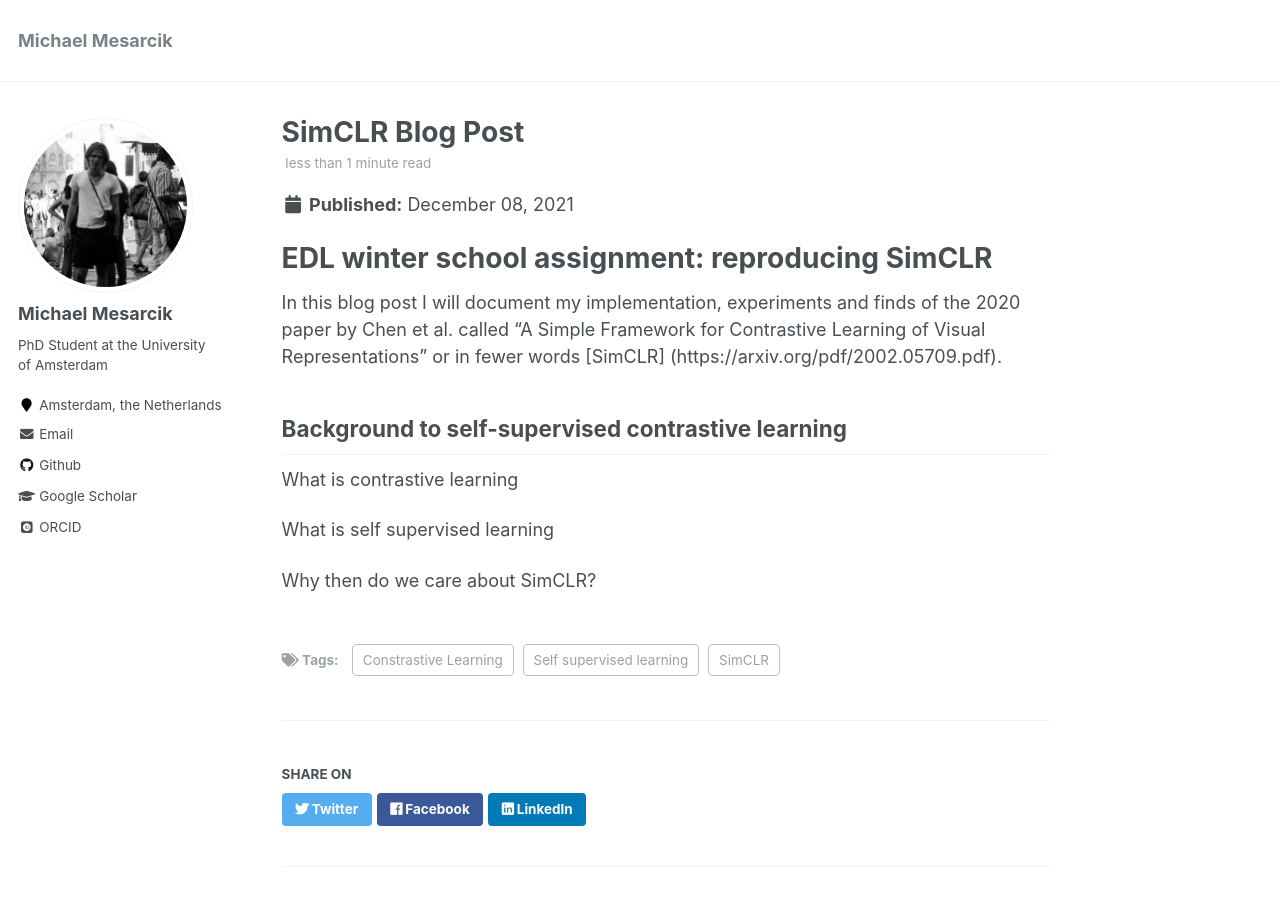
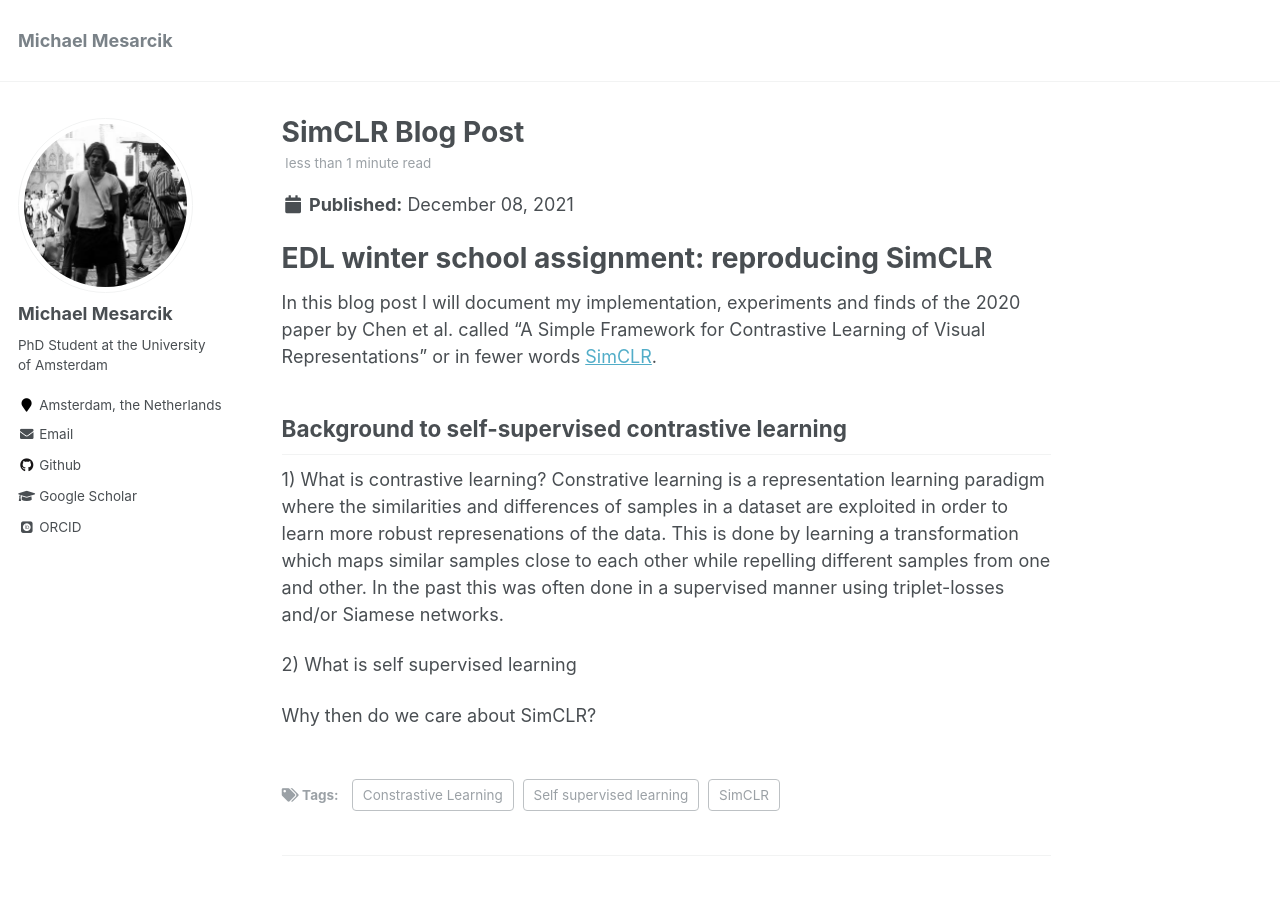
Before and after one commit to mesarcik/mesarcik.github.io, a Jekyll site: the page built from _posts/2021-12-08-blog-post-simclr.md, in a window 1280 px wide and 900 px high. Built offline with Jekyll 4.4.1, drawn with Linux system fonts in a browser that asks for light colours; some web fonts are replaced.

Commit message:
blog post updated

```diff
--- a/_posts/2021-12-08-blog-post-simclr.md
+++ b/_posts/2021-12-08-blog-post-simclr.md
@@ -10,14 +10,15 @@ tags:
 
 EDL winter school assignment: reproducing SimCLR
 ======
-In this blog post I will document my implementation, experiments and finds of the 2020 paper by Chen et al. called "A Simple Framework for Contrastive Learning of Visual Representations" or in fewer words [SimCLR] (https://arxiv.org/pdf/2002.05709.pdf).
+In this blog post I will document my implementation, experiments and finds of the 2020 paper by Chen et al. called "A Simple Framework for Contrastive Learning of Visual Representations" or in fewer words [SimCLR](https://arxiv.org/pdf/2002.05709.pdf).
 
 
 Background to self-supervised contrastive learning
 ------
 
-What is contrastive learning
+1) What is contrastive learning?
+	Constrative learning is a representation learning paradigm where the similarities and differences of samples in a dataset are exploited in order to learn more robust represenations of the data. This is done by learning a transformation which maps similar samples close to each other while repelling different samples from one and other. In the past this was often done in a supervised manner using triplet-losses and/or Siamese networks.
 
-What is self supervised learning
+2) What is self supervised learning
 
 Why then do we care about SimCLR?
```
